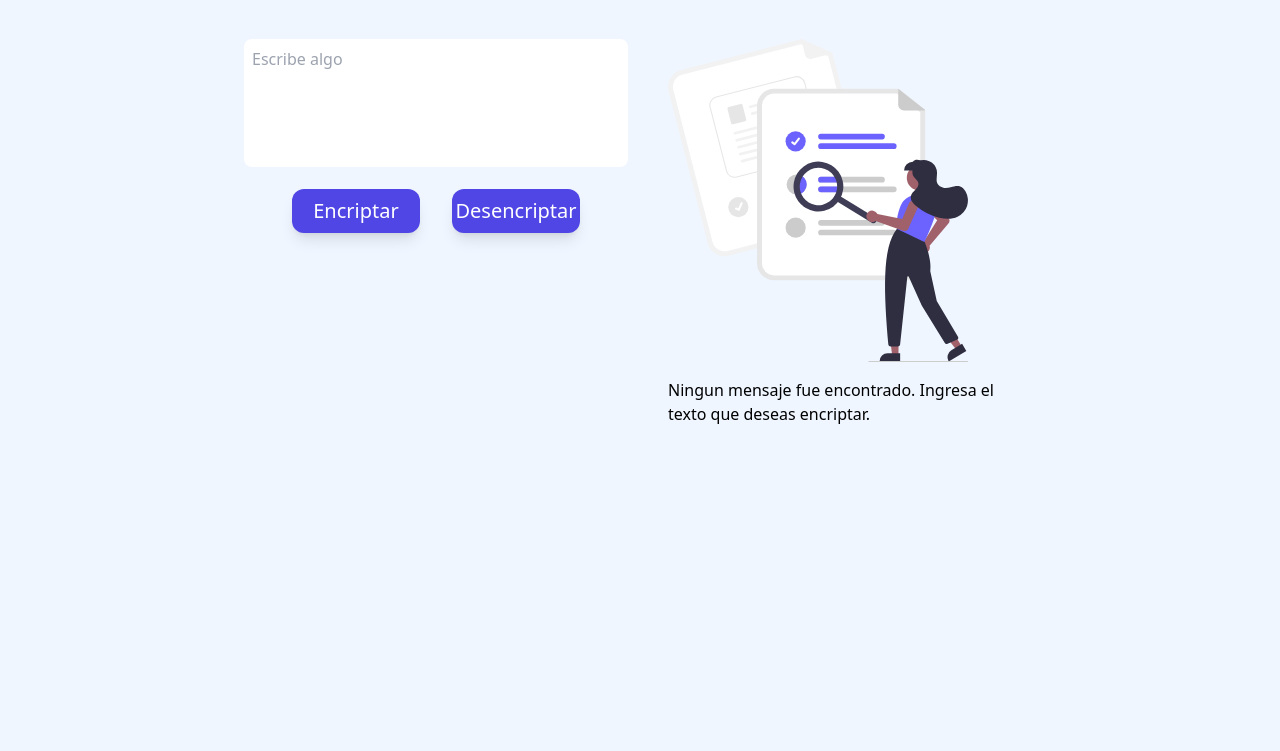
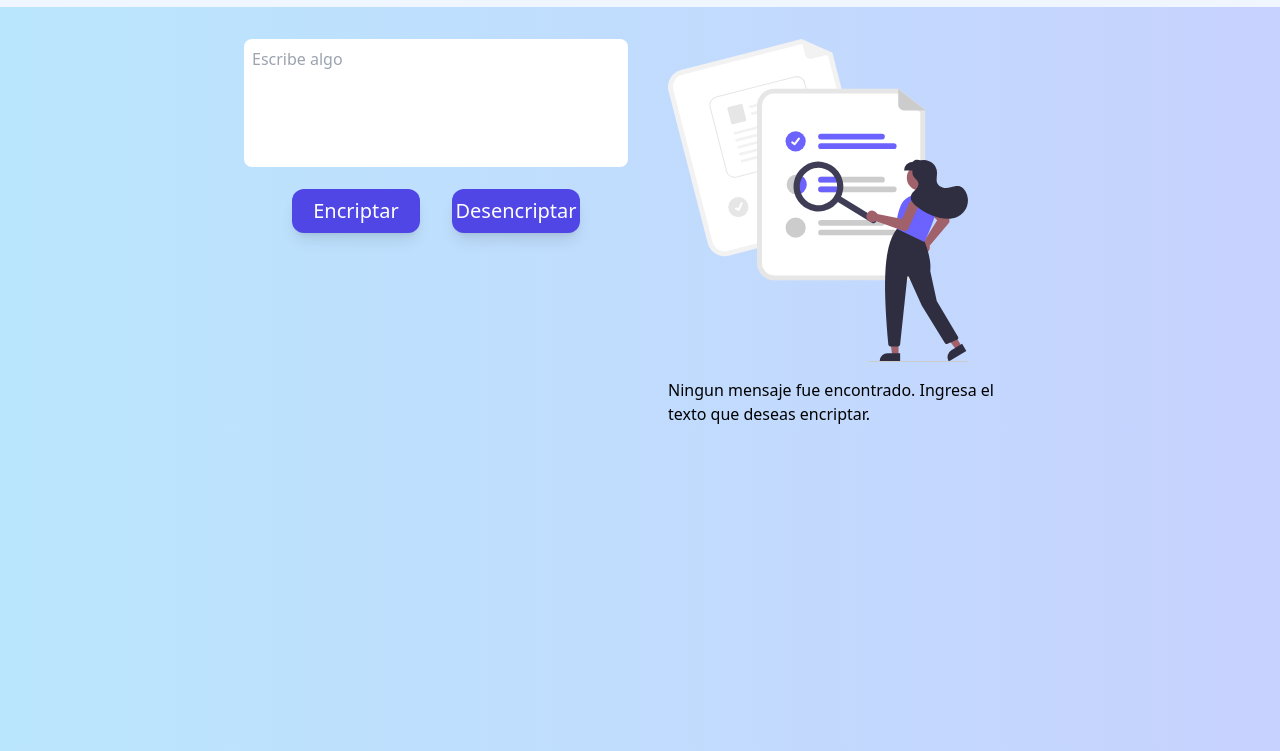
Before and after one commit to murecode/decodificador-de-texto, a plain HTML site: page index.html in a window 1280 px wide. Shown: the part 49-800 px from the top of the page. Drawn offline with nearby package versions, Linux system fonts and the light colour scheme.

Commit message:
first commit

```diff
--- a/index.html
+++ b/index.html
@@ -9,7 +9,7 @@
   <title>Alura Challenge - 01</title>
 </head>
 
-<body class="bg-blue-50">
+<body class="bg-gradient-to-r from-sky-200 to-indigo-200">
 
   <!-- <h1>Challenge 01 Alura - Oracle ONE</h1> -->
   <div>
```
